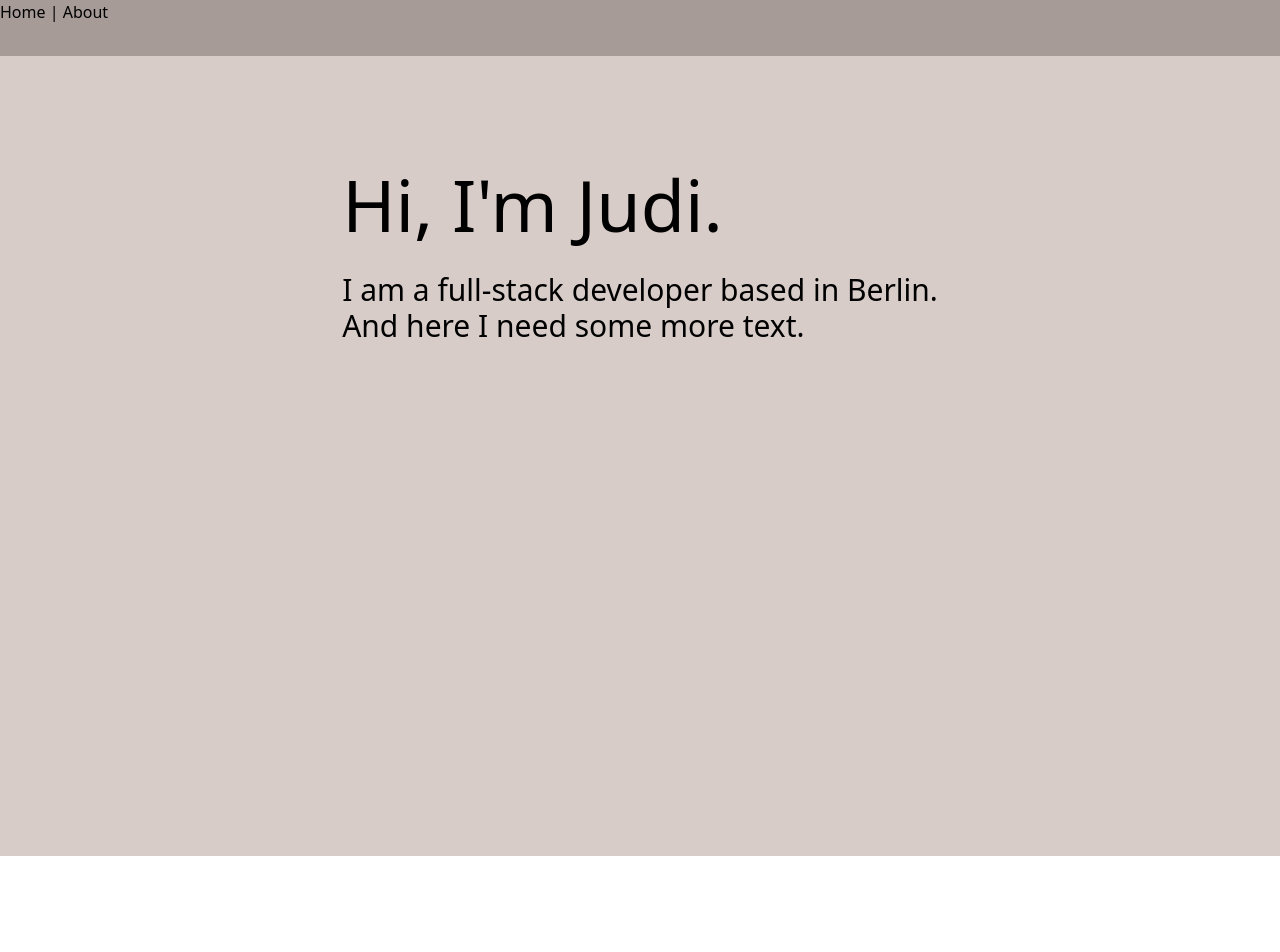
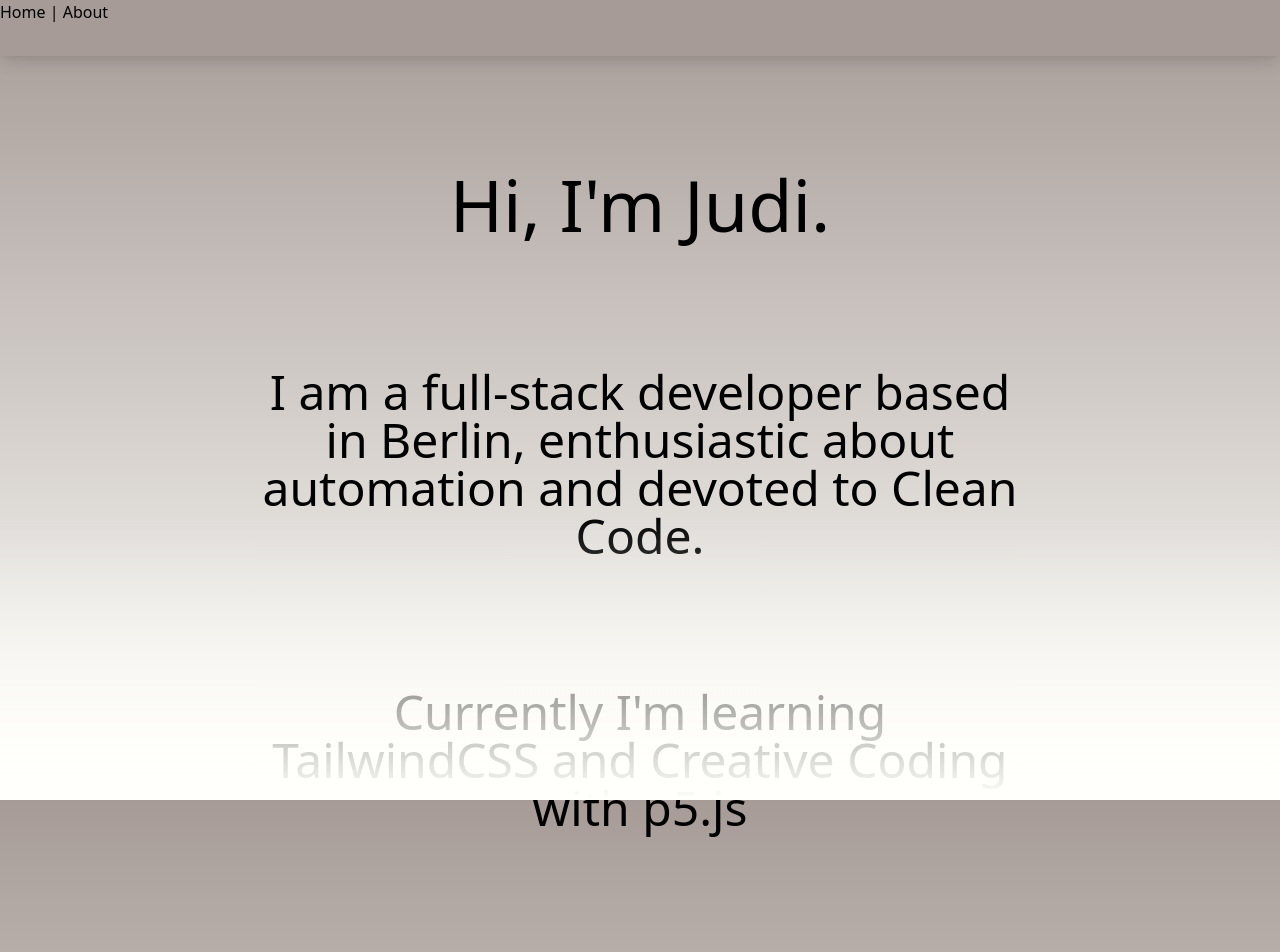
Before and after one commit to judicodes/judicodes-homepage, a Vue app: page / in a window 1280 px wide. Shown: the top 952 px of the page. Before the commit the page ends 856 px from the top, so only its background shows below. Built offline with nearby package versions, Linux system fonts and the light colour scheme.

Commit message:
Work on Home View [#3]

```diff
--- a/public/index.html
+++ b/public/index.html
@@ -1,5 +1,5 @@
 <!DOCTYPE html>
-<html lang="">
+<html lang="en">
   <head>
     <meta charset="utf-8">
     <meta http-equiv="X-UA-Compatible" content="IE=edge">
--- a/src/App.vue
+++ b/src/App.vue
@@ -1,10 +1,19 @@
 <template>
-  <div>
-    <div class="bg-beige-dark h-14">
+  <div
+    class="
+      bg-gradient-to-b
+      from-beige-dark
+      to-beige-light
+      bg-fixed bg-center bg-cover
+      h-full
+      w-full
+    "
+  >
+    <div class="bg-beige-dark h-14 shadow-lg sticky top-0">
       <router-link to="/">Home</router-link> |
       <router-link to="/about">About</router-link>
     </div>
-    <div class="flex justify-center pt-20 bg-beige h-screen">
+    <div class="pt-20">
       <router-view />
     </div>
   </div>
--- a/src/views/Home.vue
+++ b/src/views/Home.vue
@@ -1,8 +1,23 @@
 <template>
-  <div class="max-width-5xl text-3xl font-light">
-    <h1 class="text-7xl my-8 font-extralight">Hi, I'm Judi.</h1>
-    <p>I am a full-stack developer based in Berlin.</p>
-    <p>And here I need some more text.</p>
+  <div class="flex flex-col items-center w-full">
+    <div class="md:max-w-3xl text-2xl md:text-5xl text-center font-thin">
+      <h1 class="text-4xl md:text-7xl my-8 font-light">Hi, I'm Judi.</h1>
+      <p>
+        I am a full-stack developer based in Berlin, enthusiastic about
+        automation and devoted to Clean Code.
+      </p>
+      <p>Currently I'm learning TailwindCSS and Creative Coding with p5.js</p>
+      <p>
+        A minimalist at heart, I like to keep things neat and simple - my code,
+        my home, my life.
+      </p>
+      <p class="pb-32">
+        Apart from techy stuff, I like motorcycles, croissants and the ocean.
+      </p>
+    </div>
+    <div
+      class="h-72 w-screen fixed bottom-0 bg-gradient-to-b from-transparent"
+    ></div>
   </div>
 </template>
 
@@ -13,3 +28,11 @@ export default defineComponent({
   name: "Home",
 });
 </script>
+
+<style scoped>
+@layer base {
+  p {
+    @apply my-32;
+  }
+}
+</style>
--- a/tailwind.config.js
+++ b/tailwind.config.js
@@ -2,7 +2,7 @@ module.exports = {
   purge: ["./index.html", "./src/**/*.{vue,js,ts,jsx,tsx}"],
   darkMode: false, // or 'media' or 'class'
   theme: {
-    extend: {},
+    extend: {
       colors: {
         beige: {
           light: "#fffffb",
@@ -16,6 +16,7 @@ module.exports = {
         },
       },
     },
+  },
   variants: {
     extend: {},
   },
```
Lines whose indentation alone changed are shown as unchanged.
